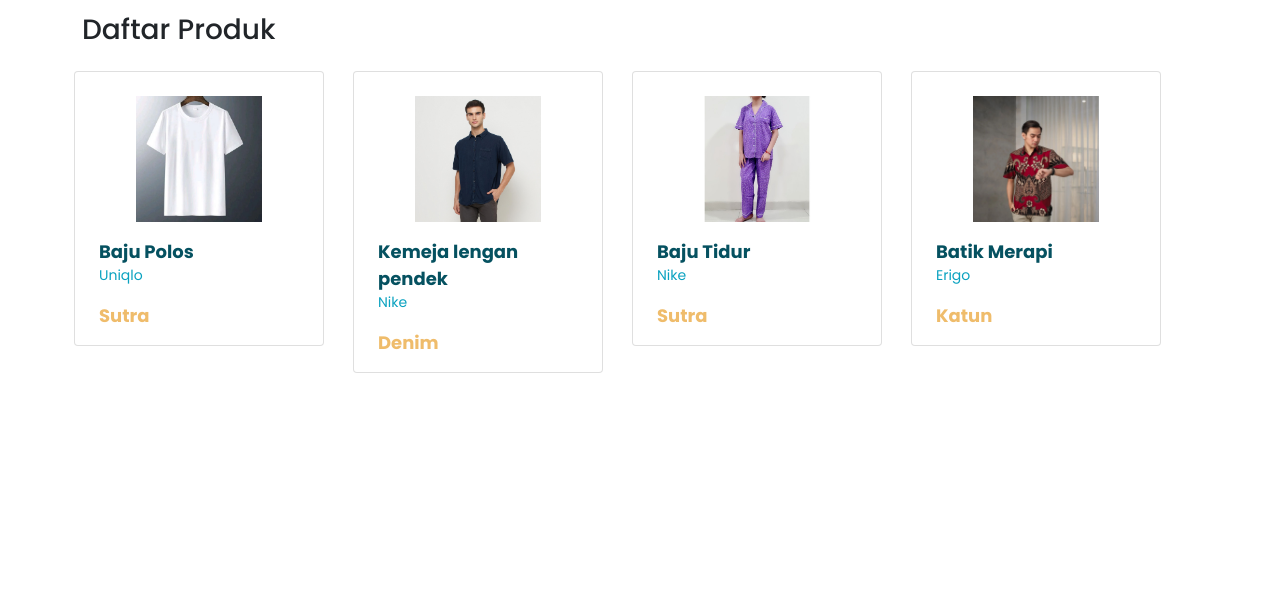
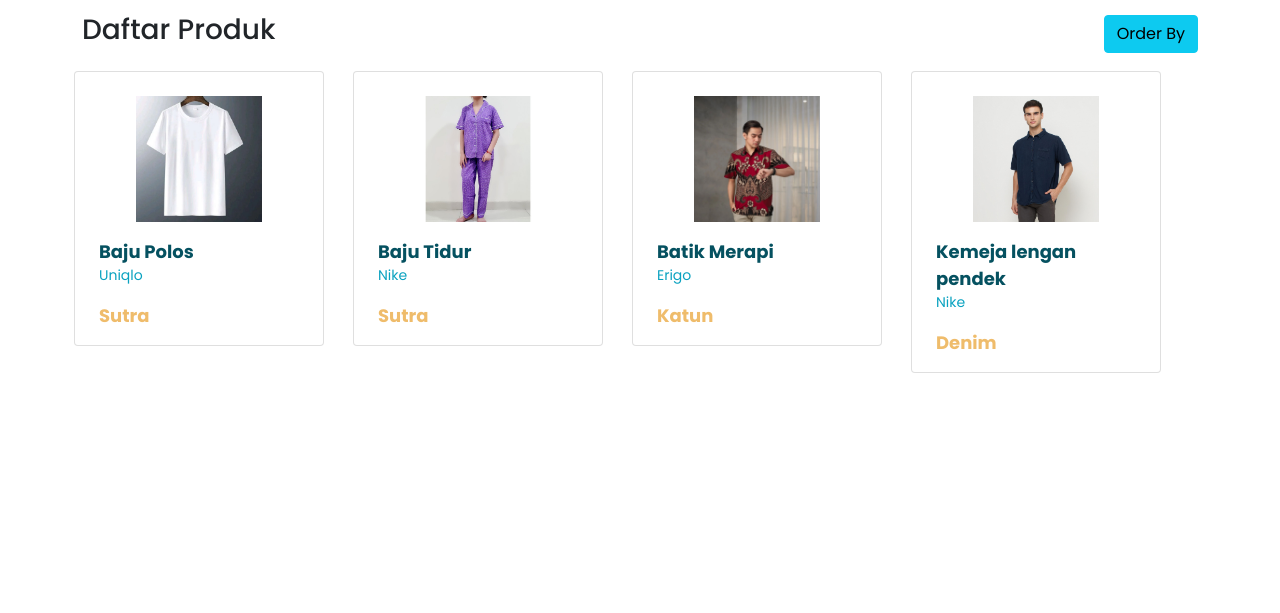
Before and after one commit to WildanRaffians/TP3DPBO2024C2, a PHP site: page /index.php?orderBy=nama in a window 1280 px wide. Shown: the part 67-680 px from the top of the page. Run offline with PHP 8.4, Linux system fonts and the light colour scheme; data comes from the database, SQL or seed files in the repository.

Commit message:
add order by fitur

```diff
--- a/Program/classes/Produk.php
+++ b/Program/classes/Produk.php
@@ -27,6 +27,42 @@ class Produk extends DB
                 JOIN merk ON produk.id_merk=merk.id_merk
                 JOIN bahan ON produk.id_bahan=bahan.id_bahan
                 WHERE nama_produk LIKE '%$keyword%'";
+        return $this->execute($query);
+    }
+
+    function getProdukOrderByHargaAscending()
+    {
+        $query = "SELECT * FROM produk
+                JOIN merk ON produk.id_merk=merk.id_merk
+                JOIN bahan ON produk.id_bahan=bahan.id_bahan
+                ORDER BY harga ASC";
+        return $this->execute($query);
+    }
+
+    function getProdukOrderByNamaAscending()
+    {
+        $query = "SELECT * FROM produk
+                JOIN merk ON produk.id_merk=merk.id_merk
+                JOIN bahan ON produk.id_bahan=bahan.id_bahan
+                ORDER BY nama_produk ASC";
+        return $this->execute($query);
+    }
+
+    function getProdukOrderByMerkAscending()
+    {
+        $query = "SELECT * FROM produk
+                JOIN merk ON produk.id_merk=merk.id_merk
+                JOIN bahan ON produk.id_bahan=bahan.id_bahan
+                ORDER BY nama_merk ASC";
+        return $this->execute($query);
+    }
+
+    function getProdukOrderByBahanAscending()
+    {
+        $query = "SELECT * FROM produk
+                JOIN merk ON produk.id_merk=merk.id_merk
+                JOIN bahan ON produk.id_bahan=bahan.id_bahan
+                ORDER BY nama_bahan ASC";
         return $this->execute($query);
     }
 
--- a/Program/index.php
+++ b/Program/index.php
@@ -19,9 +19,23 @@ $listProduk->getProdukJoin();
 if (isset($_POST['btn-cari'])) {
     // methode mencari data Produk
     $listProduk->searchProduk($_POST['cari']);
-} else {
+} else if (isset($_GET['orderBy'])) {
+    $order = $_GET['orderBy'];
+
+    if($order == 'harga'){
+        $listProduk->getProdukOrderByHargaAscending();
+    } else if($order == 'nama'){
+        $listProduk->getProdukOrderByNamaAscending();
+    } else if($order == 'merk'){
+        $listProduk->getProdukOrderByMerkAscending();
+    }else if($order == 'bahan'){
+        $listProduk->getProdukOrderByBahanAscending();
+    }
+}
+else {
     // method menampilkan data Produk
     $listProduk->getProdukJoin();
+
 }
 
 $data = null;
--- a/Program/templates/skin.html
+++ b/Program/templates/skin.html
@@ -63,6 +63,35 @@
             text-decoration: none;
             color: white;
         }
+
+        .dropdown {
+            position: relative;
+            display: inline-block;
+        }
+
+        .dropdown-content {
+            display: none;
+            position: absolute;
+            background-color: #f9f9f9;
+            min-width: 160px;
+            box-shadow: 0px 8px 16px 0px rgba(0,0,0,0.2);
+            z-index: 1;
+        }
+
+        .dropdown:hover .dropdown-content {
+            display: block;
+        }
+
+        .dropdown-content a {
+            color: black;
+            padding: 12px 16px;
+            text-decoration: none;
+            display: block;
+        }
+
+        .dropdown-content a:hover {
+            background-color: #f1f1f1;
+        }
     </style>
 </head>
 
@@ -99,8 +128,17 @@
     </nav>
     <div class="container mt-5 py-3 flex-grow-1">
         <div class="row mt-3" id="pengurus">
-            <div class="row">
+            <div class="container" style="display: flex; justify-content: space-between; align-items: center;">
                 <h3>Daftar Produk</h3>
+                <div class="dropdown">
+                    <button type="button" class="btn btn-info">Order By</button>
+                    <div class="dropdown-content">
+                        <a href="index.php?orderBy=nama">Nama</a>
+                        <a href="index.php?orderBy=merk">Merk</a>
+                        <a href="index.php?orderBy=bahan">Bahan</a>
+                        <a href="index.php?orderBy=harga">Harga</a>
+                    </div>
+                </div>
             </div>
             <div class="row">
                 DATA_PRODUK
```
